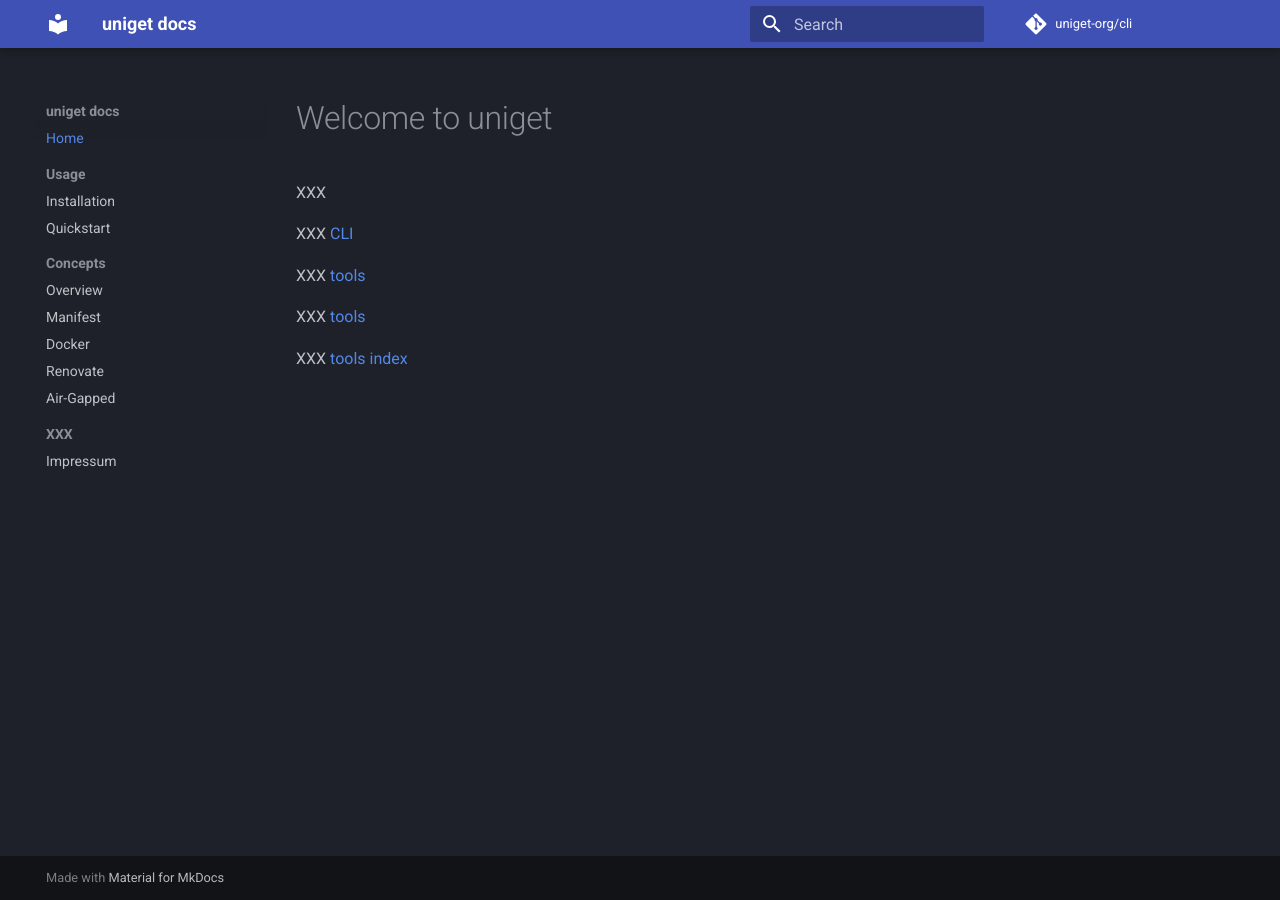
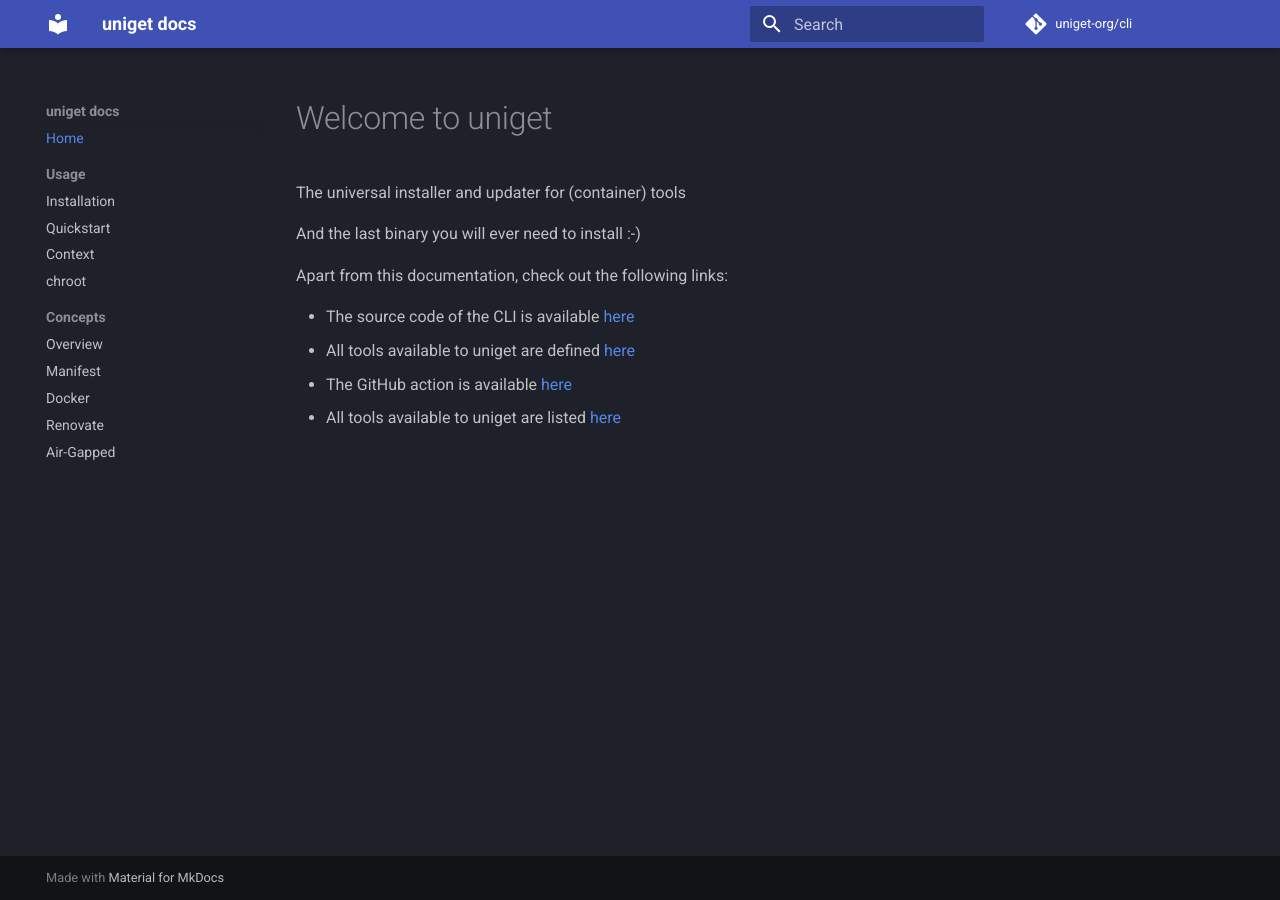
Before and after one commit to uniget-org/docs.uniget.dev, an MkDocs documentation site: the page built from docs/index.md, in a window 1280 px wide. Built offline with MkDocs 1.6.1 and Material for MkDocs 9.7.7, drawn with Linux system fonts in a browser that asks for light colours; comment, search, counter and statistics services are not loaded.

Commit message:
Updated documentation

```diff
--- a/docs/index.md
+++ b/docs/index.md
@@ -1,11 +1,12 @@
 # Welcome to uniget
 
-XXX
+The universal installer and updater for (container) tools
 
-XXX [CLI](https://github.com/uniget-org/cli)
+And the last binary you will ever need to install :-)
 
-XXX [tools](https://github.com/uniget-org/tools)
+Apart from this documentation, check out the following links:
 
-XXX [tools](https://github.com/uniget-org/uniget-action)
-
-XXX [tools index](https://tools.uniget.dev)
+- The source code of the CLI is available [here](https://github.com/uniget-org/cli)
+- All tools available to uniget are defined [here](https://github.com/uniget-org/tools)
+- The GitHub action is available [here](https://github.com/uniget-org/uniget-action)
+- All tools available to uniget are listed [here](https://tools.uniget.dev)
--- a/mkdocs.yaml
+++ b/mkdocs.yaml
@@ -13,11 +13,11 @@ nav:
 - Usage:
   - Installation: installation.md
   - Quickstart: quickstart.md
+  - Context: context.md
+  - chroot: chroot.md
 - Concepts:
   - Overview: concepts.md
   - Manifest: manifest.md
   - Docker: docker.md
   - Renovate: renovate.md
   - Air-Gapped: air-gapped.md
-- XXX:
-  - Impressum: impressum.md
```
Also changed, not shown: docs/chroot.md (added, +9 -0 lines), docs/context.md (added, +33 -0 lines), docs/impressum.md (deleted, +0 -3 lines).
